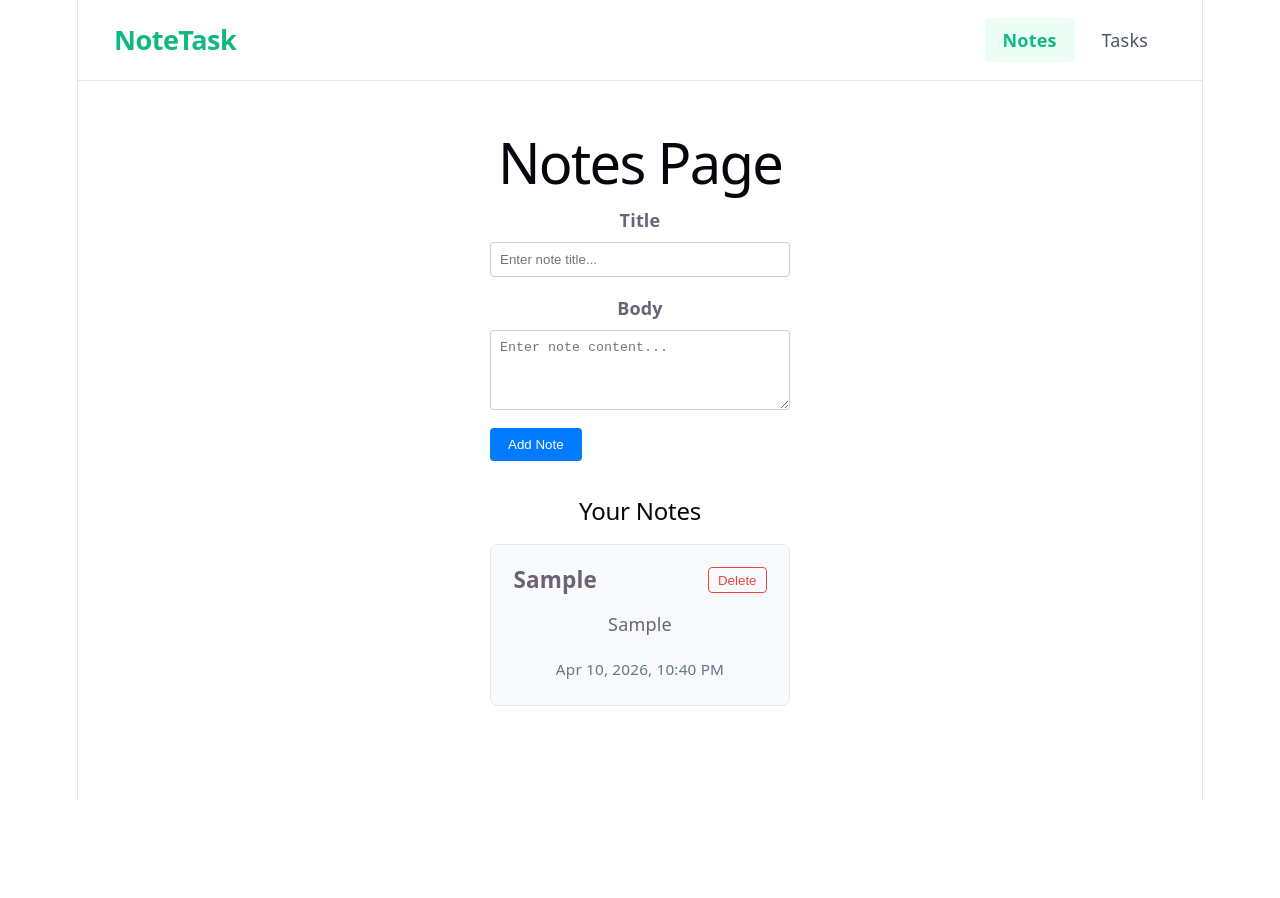
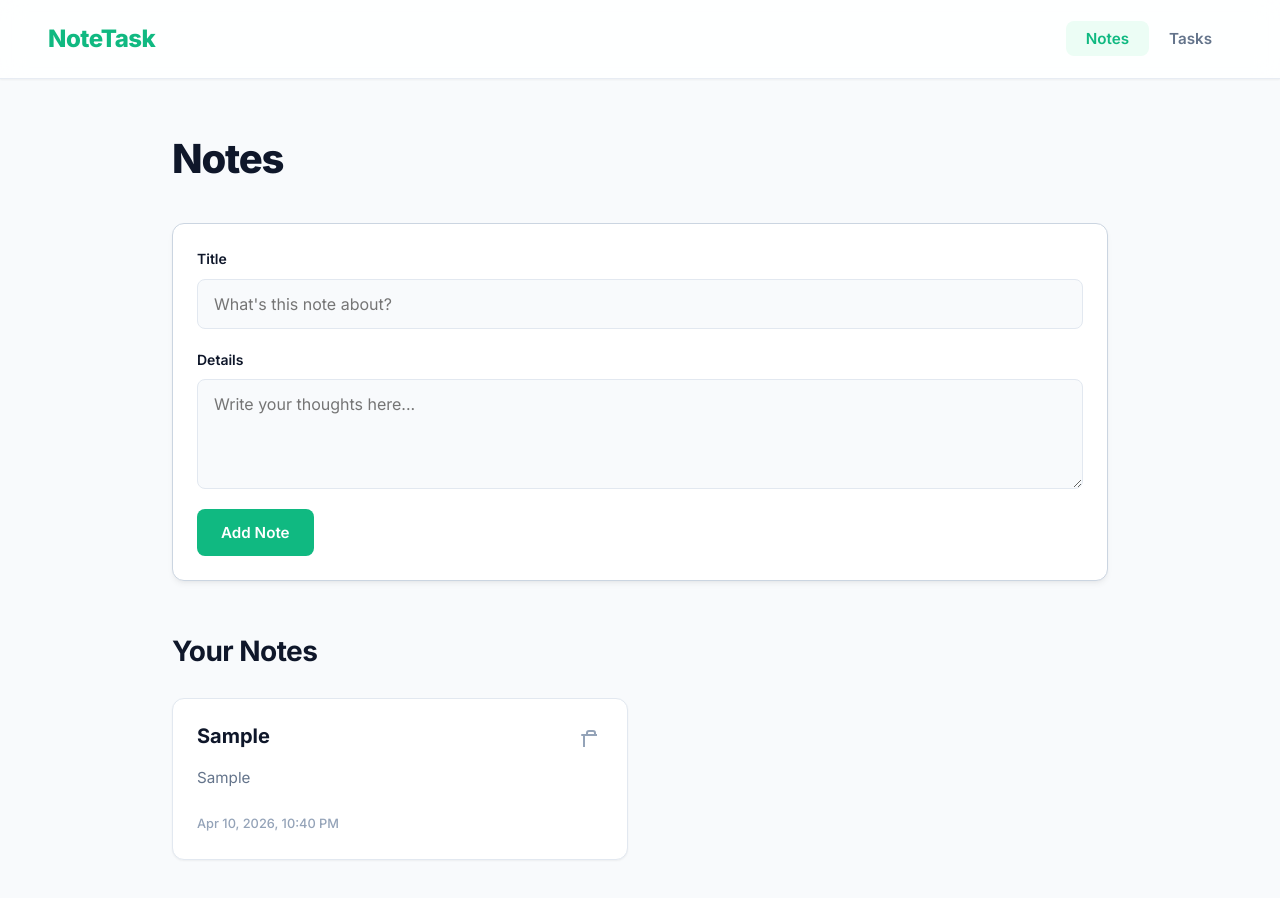
Before and after one commit to Roshann78/todo-notes-app, a React app in the folder frontend/: page / in a window 1280 px wide. Both pictures are taken after typing "Sample", "Sample" into the empty fields and a click on the button "Add Note". Shown: the top 898 px of the page. Before the commit the page ends 800 px from the top, so only its background shows below. Built offline with nearby package versions, Linux system fonts and the light colour scheme; the HTML template or start-up script is replaced by a standard one.

Commit message:
random ui changes

```diff
--- a/frontend/src/components/Navbar.jsx
+++ b/frontend/src/components/Navbar.jsx
@@ -3,83 +3,35 @@ import { NavLink } from 'react-router-dom';
 
 const Navbar = () => {
   const [isOpen, setIsOpen] = useState(false);
-
   const toggleMenu = () => setIsOpen(!isOpen);
-
-  // Styling function for NavLink to visually highlight the active page
-  const navLinkStyle = ({ isActive }) => ({
-    textDecoration: 'none',
-    color: isActive ? '#10b981' : '#475569',
-    fontWeight: isActive ? 'bold' : 'normal',
-    padding: '0.5rem 1rem',
-    borderRadius: '4px',
-    backgroundColor: isActive ? '#ecfdf5' : 'transparent',
-    transition: 'all 0.2s',
-  });
 
   return (
     <>
-      <nav style={{
-        display: 'flex',
-        justifyContent: 'space-between',
-        alignItems: 'center',
-        padding: '1rem 2rem',
-        backgroundColor: '#ffffff',
-        borderBottom: '1px solid #e2e8f0',
-        position: 'relative'
-      }}>
-        {/* Logo */}
-        <div style={{ fontSize: '1.5rem', fontWeight: 'bold', color: '#10b981', letterSpacing: '-0.5px' }}>
-          NoteTask
+      <nav className="navbar">
+        <div className="brand">NoteTask</div>
+        <div className="hamburger-menu" onClick={toggleMenu}>
+          <span className="bar"></span>
+          <span className="bar"></span>
+          <span className="bar"></span>
         </div>
-
-        {/* Hamburger Menu Icon (Mobile Only) */}
-        <div
-          className="hamburger-menu"
-          onClick={toggleMenu}
-          style={{ cursor: 'pointer', display: 'none', flexDirection: 'column', gap: '5px' }}
-        >
-          <span style={{ display: 'block', width: '25px', height: '3px', backgroundColor: '#334155', borderRadius: '2px' }}></span>
-          <span style={{ display: 'block', width: '25px', height: '3px', backgroundColor: '#334155', borderRadius: '2px' }}></span>
-          <span style={{ display: 'block', width: '25px', height: '3px', backgroundColor: '#334155', borderRadius: '2px' }}></span>
-        </div>
-
-        {/* Navigation Links */}
-        <div
-          className={`nav-menu ${isOpen ? 'open' : ''}`}
-          style={{ display: 'flex', gap: '0.5rem', alignItems: 'center' }}
-        >
-          <NavLink to="/" style={navLinkStyle} onClick={() => setIsOpen(false)}>Notes</NavLink>
-          <NavLink to="/tasks" style={navLinkStyle} onClick={() => setIsOpen(false)}>Tasks</NavLink>
+        <div className={`nav-menu ${isOpen ? 'open' : ''}`}>
+          <NavLink to="/" className={({ isActive }) => `nav-link ${isActive ? 'active' : ''}`} onClick={() => setIsOpen(false)}>Notes</NavLink>
+          <NavLink to="/tasks" className={({ isActive }) => `nav-link ${isActive ? 'active' : ''}`} onClick={() => setIsOpen(false)}>Tasks</NavLink>
         </div>
       </nav>
-
-      {/* Internal CSS for Media Queries */}
       <style>{`
+        .hamburger-menu { display: none; cursor: pointer; flex-direction: column; gap: 5px; padding: 4px; }
+        .bar { display: block; width: 24px; height: 3px; background-color: var(--text-main); border-radius: 3px; transition: var(--transition); }
         @media (max-width: 768px) {
-          .hamburger-menu {
-            display: flex !important;
+          .navbar { padding: 1.25rem 2rem; }
+          .hamburger-menu { display: flex; }
+          .nav-menu {
+            display: none; flex-direction: column; position: absolute; top: 100%; left: 0; width: 100%;
+            background-color: var(--surface-color); border-bottom: 1px solid var(--border-color);
+            padding: 1rem 0; box-shadow: var(--shadow-md); z-index: 50; gap: 0;
           }
-          .nav-menu {
-            display: none !important;
-            flex-direction: column;
-            position: absolute;
-            top: 100%;
-            left: 0;
-            width: 100%;
-            background-color: #ffffff;
-            border-bottom: 1px solid #e2e8f0;
-            padding: 1rem 0;
-            box-shadow: 0 4px 6px -1px rgba(0,0,0,0.1);
-            z-index: 50;
-          }
-          .nav-menu.open {
-            display: flex !important;
-          }
-          .nav-menu a {
-            width: 100%;
-            text-align: center;
-          }
+          .nav-menu.open { display: flex; }
+          .nav-link { border-radius: 0; padding: 1rem 2rem; text-align: center; }
         }
       `}</style>
     </>
--- a/frontend/src/components/NoteCard.jsx
+++ b/frontend/src/components/NoteCard.jsx
@@ -1,5 +1,4 @@
 const NoteCard = ({ note, onDelete }) => {
-  // Format the date using the browser's locale
   const formattedDate = new Date(note.createdAt).toLocaleDateString(undefined, {
     year: 'numeric',
     month: 'short',
@@ -9,19 +8,22 @@ const NoteCard = ({ note, onDelete }) => {
   });
 
   return (
-    <article className="note-card" style={{ border: '1px solid #e2e8f0', padding: '1.25rem', borderRadius: '8px', marginBottom: '1rem', backgroundColor: '#f8fafc' }}>
-      <header style={{ display: 'flex', justifyContent: 'space-between', alignItems: 'flex-start', marginBottom: '0.5rem' }}>
-        <h3 style={{ margin: '0 0 0.5rem 0', fontSize: '1.25rem' }}>{note.title}</h3>
+    <article className="card">
+      <header className="card-header">
+        <h3 className="card-title">{note.title}</h3>
         <button
           type="button"
           onClick={onDelete}
-          style={{ cursor: 'pointer', backgroundColor: 'transparent', color: '#ef4444', border: '1px solid #ef4444', borderRadius: '4px', padding: '0.25rem 0.5rem' }}
+          className="btn-delete"
+          title="Delete note"
         >
-          Delete
+          <svg width="18" height="18" fill="none" stroke="currentColor" strokeWidth="2" strokeLinecap="round" strokeLinejoin="round">
+            <path d="M3 6h18M19 6v14a2 2 0 01-2 2H7a2 2 0 01-2-2V6m3 0V4a2 2 0 012-2h4a2 2 0 012 2v2"></path>
+          </svg>
         </button>
       </header>
-      <p style={{ whiteSpace: 'pre-wrap', margin: '0 0 1rem 0', lineHeight: 1.5 }}>{note.body}</p>
-      <footer style={{ fontSize: '0.85rem', color: '#64748b' }}>
+      <p className="card-body">{note.body}</p>
+      <footer className="card-footer">
         <time dateTime={note.createdAt}>{formattedDate}</time>
       </footer>
     </article>
--- a/frontend/src/components/NoteForm.jsx
+++ b/frontend/src/components/NoteForm.jsx
@@ -6,48 +6,42 @@ const NoteForm = ({ onAddNote }) => {
 
   const handleSubmit = (e) => {
     e.preventDefault();
-    if (!title.trim() || !body.trim()) return; // Don't submit empty values
+    if (!title.trim() || !body.trim()) return;
 
-    // Pass values up to the parent component
     onAddNote(title.trim(), body.trim());
-
-    // Clear inputs after successful submission
     setTitle('');
     setBody('');
   };
 
   return (
-    <form onSubmit={handleSubmit} className="note-form" style={{ display: 'flex', flexDirection: 'column', gap: '1rem', maxWidth: '400px', marginBottom: '2rem' }}>
-      <div style={{ display: 'flex', flexDirection: 'column', gap: '0.5rem' }}>
-        <label htmlFor="title" style={{ fontWeight: 'bold' }}>Title</label>
+    <form onSubmit={handleSubmit} className="form-container">
+      <div className="input-group">
+        <label htmlFor="title" className="input-label">Title</label>
         <input
           type="text"
           id="title"
           name="title"
           value={title}
           onChange={(e) => setTitle(e.target.value)}
-          placeholder="Enter note title..."
-          style={{ padding: '0.5rem', borderRadius: '4px', border: '1px solid #ccc' }}
+          placeholder="What's this note about?"
+          className="input-field"
           required
         />
       </div>
-      <div style={{ display: 'flex', flexDirection: 'column', gap: '0.5rem' }}>
-        <label htmlFor="body" style={{ fontWeight: 'bold' }}>Body</label>
+      <div className="input-group">
+        <label htmlFor="body" className="input-label">Details</label>
         <textarea
           id="body"
           name="body"
           value={body}
           onChange={(e) => setBody(e.target.value)}
           rows="4"
-          placeholder="Enter note content..."
-          style={{ padding: '0.5rem', borderRadius: '4px', border: '1px solid #ccc' }}
+          placeholder="Write your thoughts here..."
+          className="input-field"
           required
         ></textarea>
       </div>
-      <button
-        type="submit"
-        style={{ alignSelf: 'flex-start', padding: '0.5rem 1rem', cursor: 'pointer', backgroundColor: '#007bff', color: 'white', border: 'none', borderRadius: '4px' }}
-      >
+      <button type="submit" className="btn-submit">
         Add Note
       </button>
     </form>
--- a/frontend/src/components/NoteList.jsx
+++ b/frontend/src/components/NoteList.jsx
@@ -3,17 +3,17 @@ import NoteCard from './NoteCard';
 const NoteList = ({ notes, onDeleteNote }) => {
   if (!notes || notes.length === 0) {
     return (
-      <section className="note-list" style={{ marginTop: '2rem' }}>
-        <h2 style={{ marginBottom: '1rem' }}>Your Notes</h2>
-        <p style={{ color: '#64748b', fontStyle: 'italic' }}>No notes yet. Create your first one!</p>
+      <section className="list-section">
+        <h2 className="section-title">Your Notes</h2>
+        <div className="empty-state">No notes yet. Create your first one above!</div>
       </section>
     );
   }
 
   return (
-    <section className="note-list" style={{ marginTop: '2rem' }}>
-      <h2 style={{ marginBottom: '1rem' }}>Your Notes</h2>
-      <div className="notes-container" style={{ display: 'grid', gap: '1rem', gridTemplateColumns: 'repeat(auto-fill, minmax(300px, 1fr))' }}>
+    <section className="list-section">
+      <h2 className="section-title">Your Notes</h2>
+      <div className="grid-container">
         {notes.map(note => (
           <NoteCard key={note.id} note={note} onDelete={() => onDeleteNote(note.id)} />
         ))}
--- a/frontend/src/components/TaskForm.jsx
+++ b/frontend/src/components/TaskForm.jsx
@@ -5,16 +5,16 @@ const TaskForm = ({ onAddTask }) => {
 
   const handleSubmit = (e) => {
     e.preventDefault();
-    if (!title.trim()) return; // Prevent empty tasks
+    if (!title.trim()) return;
 
     onAddTask(title.trim());
-    setTitle(''); // Clear input
+    setTitle('');
   };
 
   return (
-    <form onSubmit={handleSubmit} className="task-form" style={{ display: 'flex', gap: '0.5rem', maxWidth: '600px', marginBottom: '2rem', alignItems: 'flex-end' }}>
-      <div style={{ display: 'flex', flexDirection: 'column', gap: '0.25rem', flexGrow: 1 }}>
-        <label htmlFor="title" style={{ fontWeight: 'bold' }}>New Task</label>
+    <form onSubmit={handleSubmit} className="form-container" style={{ display: 'flex', gap: '1rem', alignItems: 'flex-end' }}>
+      <div className="input-group" style={{ margin: 0, flexGrow: 1 }}>
+        <label htmlFor="title" className="input-label">New Task</label>
         <input
           type="text"
           id="title"
@@ -22,14 +22,11 @@ const TaskForm = ({ onAddTask }) => {
           value={title}
           onChange={(e) => setTitle(e.target.value)}
           placeholder="What needs to be done?"
-          style={{ padding: '0.5rem', borderRadius: '4px', border: '1px solid #ccc' }}
+          className="input-field"
           required
         />
       </div>
-      <button
-        type="submit"
-        style={{ padding: '0.5rem 1rem', cursor: 'pointer', backgroundColor: '#10b981', color: 'white', border: 'none', borderRadius: '4px', height: 'fit-content' }}
-      >
+      <button type="submit" className="btn-submit" style={{ whiteSpace: 'nowrap' }}>
         Add Task
       </button>
     </form>
--- a/frontend/src/components/TaskItem.jsx
+++ b/frontend/src/components/TaskItem.jsx
@@ -4,39 +4,29 @@ const TaskItem = ({ task, onToggle, onDelete }) => {
   });
 
   return (
-    <article
-      className="task-item"
-      style={{
-        display: 'flex', alignItems: 'center', justifyContent: 'space-between',
-        border: '1px solid #e2e8f0', padding: '0.75rem', borderRadius: '8px',
-        marginBottom: '0.5rem', backgroundColor: '#f8fafc',
-        opacity: task.isCompleted ? 0.7 : 1
-      }}
-    >
-      <div style={{ display: 'flex', alignItems: 'center', gap: '1rem', overflow: 'hidden' }}>
+    <article className={`task-item ${task.isCompleted ? 'completed' : ''}`}>
+      <div className="task-content">
         <input
           type="checkbox"
           checked={task.isCompleted}
           onChange={onToggle}
-          style={{ width: '1.25rem', height: '1.25rem', cursor: 'pointer' }}
+          className="task-checkbox"
         />
-        <div style={{ display: 'flex', flexDirection: 'column' }}>
-          <h3 style={{
-            margin: 0, fontSize: '1.1rem',
-            textDecoration: task.isCompleted ? 'line-through' : 'none',
-            color: task.isCompleted ? '#64748b' : 'inherit'
-          }}>
-            {task.title}
-          </h3>
-          <span style={{ fontSize: '0.75rem', color: '#94a3b8' }}>{formattedDate}</span>
+        <div className="task-text">
+          <h3 className="task-title">{task.title}</h3>
+          <span className="card-footer" style={{ marginTop: '0.25rem' }}>{formattedDate}</span>
         </div>
       </div>
       <button
         type="button"
         onClick={onDelete}
-        style={{ cursor: 'pointer', backgroundColor: 'transparent', color: '#ef4444', border: '1px solid #ef4444', borderRadius: '4px', padding: '0.25rem 0.5rem', marginLeft: '1rem' }}
+        className="btn-delete"
+        title="Delete task"
+        style={{ marginLeft: '1rem' }}
       >
-        Delete
+        <svg width="18" height="18" fill="none" stroke="currentColor" strokeWidth="2" strokeLinecap="round" strokeLinejoin="round">
+          <path d="M3 6h18M19 6v14a2 2 0 01-2 2H7a2 2 0 01-2-2V6m3 0V4a2 2 0 012-2h4a2 2 0 012 2v2"></path>
+        </svg>
       </button>
     </article>
   );
--- a/frontend/src/index.css
+++ b/frontend/src/index.css
@@ -1,111 +1,350 @@
+@import url('https://fonts.googleapis.com/css2?family=Inter:wght@400;500;600;700;800&display=swap');
+
 :root {
-  --text: #6b6375;
-  --text-h: #08060d;
-  --bg: #fff;
-  --border: #e5e4e7;
-  --code-bg: #f4f3ec;
-  --accent: #aa3bff;
-  --accent-bg: rgba(170, 59, 255, 0.1);
-  --accent-border: rgba(170, 59, 255, 0.5);
-  --social-bg: rgba(244, 243, 236, 0.5);
-  --shadow:
-    rgba(0, 0, 0, 0.1) 0 10px 15px -3px, rgba(0, 0, 0, 0.05) 0 4px 6px -2px;
-
-  --sans: system-ui, 'Segoe UI', Roboto, sans-serif;
-  --heading: system-ui, 'Segoe UI', Roboto, sans-serif;
-  --mono: ui-monospace, Consolas, monospace;
-
-  font: 18px/145% var(--sans);
-  letter-spacing: 0.18px;
-  color-scheme: light dark;
-  color: var(--text);
-  background: var(--bg);
-  font-synthesis: none;
-  text-rendering: optimizeLegibility;
-  -webkit-font-smoothing: antialiased;
-  -moz-osx-font-smoothing: grayscale;
-
-  @media (max-width: 1024px) {
-    font-size: 16px;
-  }
+  --bg-color: #f8fafc;
+  --surface-color: #ffffff;
+  --border-color: #e2e8f0;
+  --text-main: #0f172a;
+  --text-muted: #64748b;
+  --primary: #10b981;
+  --primary-hover: #059669;
+  --danger: #ef4444;
+  --danger-hover: #dc2626;
+  --radius: 12px;
+  --shadow-sm: 0 1px 2px 0 rgb(0 0 0 / 0.05);
+  --shadow-md: 0 4px 6px -1px rgb(0 0 0 / 0.05), 0 2px 4px -2px rgb(0 0 0 / 0.05);
+  --shadow-hover: 0 10px 15px -3px rgb(0 0 0 / 0.08), 0 4px 6px -4px rgb(0 0 0 / 0.04);
+  --transition: all 0.25s cubic-bezier(0.4, 0, 0.2, 1);
 }
 
-@media (prefers-color-scheme: dark) {
-  :root {
-    --text: #9ca3af;
-    --text-h: #f3f4f6;
-    --bg: #16171d;
-    --border: #2e303a;
-    --code-bg: #1f2028;
-    --accent: #c084fc;
-    --accent-bg: rgba(192, 132, 252, 0.15);
-    --accent-border: rgba(192, 132, 252, 0.5);
-    --social-bg: rgba(47, 48, 58, 0.5);
-    --shadow:
-      rgba(0, 0, 0, 0.4) 0 10px 15px -3px, rgba(0, 0, 0, 0.25) 0 4px 6px -2px;
-  }
-
-  #social .button-icon {
-    filter: invert(1) brightness(2);
-  }
+* {
+  box-sizing: border-box;
+  margin: 0;
+  padding: 0;
 }
 
 body {
-  margin: 0;
+  font-family: 'Inter', -apple-system, BlinkMacSystemFont, sans-serif;
+  background-color: var(--bg-color);
+  color: var(--text-main);
+  line-height: 1.6;
+  -webkit-font-smoothing: antialiased;
 }
 
-#root {
-  width: 1126px;
-  max-width: 100%;
+/* Page Layout */
+.page-container {
+  padding: 3rem 2rem;
+  max-width: 1000px;
   margin: 0 auto;
-  text-align: center;
-  border-inline: 1px solid var(--border);
-  min-height: 100svh;
+  animation: fadeIn 0.5s ease-out;
+}
+
+.page-title {
+  font-size: 2.5rem;
+  font-weight: 800;
+  margin-bottom: 2rem;
+  color: var(--text-main);
+  letter-spacing: -0.03em;
+}
+
+/* Forms */
+.form-container {
+  background: var(--surface-color);
+  padding: 1.5rem;
+  border-radius: var(--radius);
+  box-shadow: var(--shadow-sm);
+  border: 1px solid var(--border-color);
+  margin-bottom: 3rem;
+  transition: var(--transition);
+}
+
+.form-container:focus-within {
+  box-shadow: var(--shadow-md);
+  border-color: #cbd5e1;
+}
+
+.input-group {
+  margin-bottom: 1.25rem;
   display: flex;
   flex-direction: column;
-  box-sizing: border-box;
+  gap: 0.5rem;
 }
 
-h1,
-h2 {
-  font-family: var(--heading);
-  font-weight: 500;
-  color: var(--text-h);
+.input-label {
+  font-weight: 600;
+  font-size: 0.875rem;
+  color: var(--text-main);
 }
 
-h1 {
-  font-size: 56px;
-  letter-spacing: -1.68px;
-  margin: 32px 0;
-  @media (max-width: 1024px) {
-    font-size: 36px;
-    margin: 20px 0;
-  }
-}
-h2 {
-  font-size: 24px;
-  line-height: 118%;
-  letter-spacing: -0.24px;
-  margin: 0 0 8px;
-  @media (max-width: 1024px) {
-    font-size: 20px;
-  }
-}
-p {
-  margin: 0;
+.input-field {
+  padding: 0.875rem 1rem;
+  border-radius: 8px;
+  border: 1px solid var(--border-color);
+  background-color: #f8fafc;
+  font-family: inherit;
+  font-size: 1rem;
+  transition: var(--transition);
+  outline: none;
+  width: 100%;
 }
 
-code,
-.counter {
-  font-family: var(--mono);
-  display: inline-flex;
-  border-radius: 4px;
-  color: var(--text-h);
+.input-field:focus {
+  background-color: var(--surface-color);
+  border-color: var(--primary);
+  box-shadow: 0 0 0 4px rgba(16, 185, 129, 0.1);
 }
 
-code {
-  font-size: 15px;
-  line-height: 135%;
-  padding: 4px 8px;
-  background: var(--code-bg);
+.btn-submit {
+  padding: 0.875rem 1.5rem;
+  background-color: var(--primary);
+  color: white;
+  border: none;
+  border-radius: 8px;
+  font-weight: 600;
+  cursor: pointer;
+  transition: var(--transition);
+  font-family: inherit;
+  font-size: 0.95rem;
 }
+
+.btn-submit:hover {
+  background-color: var(--primary-hover);
+  transform: translateY(-1.5px);
+  box-shadow: 0 4px 6px -1px rgba(16, 185, 129, 0.2);
+}
+
+.btn-submit:active {
+  transform: translateY(0px);
+}
+
+/* Cards & Lists */
+.list-section {
+  margin-top: 2rem;
+}
+
+.section-title {
+  font-size: 1.75rem;
+  font-weight: 700;
+  margin-bottom: 1.5rem;
+  color: var(--text-main);
+  letter-spacing: -0.02em;
+}
+
+.empty-state {
+  color: var(--text-muted);
+  font-weight: 500;
+  text-align: center;
+  padding: 4rem 2rem;
+  background: var(--surface-color);
+  border-radius: var(--radius);
+  border: 2px dashed var(--border-color);
+  font-size: 1.1rem;
+}
+
+.grid-container {
+  display: grid;
+  gap: 1.5rem;
+  grid-template-columns: repeat(auto-fill, minmax(320px, 1fr));
+}
+
+.card {
+  background: var(--surface-color);
+  border: 1px solid var(--border-color);
+  padding: 1.5rem;
+  border-radius: var(--radius);
+  box-shadow: var(--shadow-sm);
+  transition: var(--transition);
+  display: flex;
+  flex-direction: column;
+}
+
+.card:hover {
+  box-shadow: var(--shadow-hover);
+  transform: translateY(-4px);
+  border-color: #cbd5e1;
+}
+
+.card-header {
+  display: flex;
+  justify-content: space-between;
+  align-items: flex-start;
+  margin-bottom: 0.75rem;
+}
+
+.card-title {
+  margin: 0;
+  font-size: 1.25rem;
+  font-weight: 700;
+  color: var(--text-main);
+  line-height: 1.3;
+}
+
+.btn-delete {
+  cursor: pointer;
+  background: transparent;
+  color: #94a3b8;
+  border: none;
+  border-radius: 6px;
+  padding: 0.4rem;
+  transition: var(--transition);
+  display: flex;
+  align-items: center;
+  justify-content: center;
+}
+
+.btn-delete:hover {
+  color: var(--danger);
+  background-color: #fee2e2;
+  transform: scale(1.05);
+}
+
+.card-body {
+  white-space: pre-wrap;
+  margin: 0 0 1.5rem 0;
+  color: var(--text-muted);
+  flex-grow: 1;
+  font-size: 0.95rem;
+}
+
+.card-footer {
+  font-size: 0.8rem;
+  color: #94a3b8;
+  font-weight: 500;
+}
+
+/* Tasks */
+.task-item {
+  display: flex;
+  align-items: center;
+  justify-content: space-between;
+  background: var(--surface-color);
+  border: 1px solid var(--border-color);
+  padding: 1.25rem 1.5rem;
+  border-radius: var(--radius);
+  margin-bottom: 1rem;
+  box-shadow: var(--shadow-sm);
+  transition: var(--transition);
+}
+
+.task-item:hover {
+  box-shadow: var(--shadow-md);
+  border-color: #cbd5e1;
+  transform: translateX(4px);
+}
+
+.task-item.completed {
+  opacity: 0.6;
+  background-color: #f8fafc;
+}
+
+.task-item.completed:hover {
+  transform: none;
+}
+
+.task-content {
+  display: flex;
+  align-items: center;
+  gap: 1.25rem;
+  overflow: hidden;
+  flex-grow: 1;
+}
+
+.task-checkbox {
+  appearance: none;
+  width: 1.5rem;
+  height: 1.5rem;
+  border: 2px solid var(--text-muted);
+  border-radius: 6px;
+  cursor: pointer;
+  transition: var(--transition);
+  position: relative;
+  display: flex;
+  align-items: center;
+  justify-content: center;
+  flex-shrink: 0;
+}
+
+.task-checkbox:checked {
+  background-color: var(--primary);
+  border-color: var(--primary);
+}
+
+.task-checkbox:checked::after {
+  content: '✓';
+  color: white;
+  font-size: 1rem;
+  font-weight: bold;
+}
+
+.task-text {
+  display: flex;
+  flex-direction: column;
+}
+
+.task-title {
+  margin: 0;
+  font-size: 1.1rem;
+  font-weight: 600;
+  transition: var(--transition);
+  color: var(--text-main);
+}
+
+.task-item.completed .task-title {
+  text-decoration: line-through;
+  color: var(--text-muted);
+}
+
+/* Navbar */
+.navbar {
+  display: flex;
+  justify-content: space-between;
+  align-items: center;
+  padding: 1.25rem 3rem;
+  background: rgba(255, 255, 255, 0.85);
+  backdrop-filter: blur(12px);
+  -webkit-backdrop-filter: blur(12px);
+  box-shadow: var(--shadow-sm);
+  position: sticky;
+  top: 0;
+  z-index: 100;
+  border-bottom: 1px solid rgba(226, 232, 240, 0.8);
+}
+
+.brand {
+  font-size: 1.5rem;
+  font-weight: 800;
+  color: var(--primary);
+  letter-spacing: -0.5px;
+}
+
+.nav-links {
+  display: flex;
+  gap: 0.5rem;
+  align-items: center;
+}
+
+.nav-link {
+  text-decoration: none;
+  color: var(--text-muted);
+  font-weight: 600;
+  padding: 0.5rem 1.25rem;
+  border-radius: 8px;
+  transition: var(--transition);
+  font-size: 0.95rem;
+}
+
+.nav-link:hover {
+  background-color: #f1f5f9;
+  color: var(--text-main);
+}
+
+.nav-link.active {
+  color: var(--primary);
+  background-color: #ecfdf5;
+}
+
+/* Animations */
+@keyframes fadeIn {
+  from { opacity: 0; transform: translateY(15px); }
+  to { opacity: 1; transform: translateY(0); }
+}
--- a/frontend/src/pages/NotesPage.jsx
+++ b/frontend/src/pages/NotesPage.jsx
@@ -6,7 +6,6 @@ import { getNotes, saveNotes, generateId } from '../utils/localStorage';
 const NotesPage = () => {
   const [notes, setNotes] = useState(() => getNotes());
 
-  // Save notes to localStorage whenever the array changes
   useEffect(() => {
     saveNotes(notes);
   }, [notes]);
@@ -18,7 +17,6 @@ const NotesPage = () => {
       body,
       createdAt: new Date().toISOString()
     };
-    // Add new note to the beginning of the array
     setNotes(prevNotes => [newNote, ...prevNotes]);
   };
 
@@ -27,8 +25,8 @@ const NotesPage = () => {
   };
 
   return (
-    <div style={{ padding: '2rem', maxWidth: '800px', margin: '0 auto' }}>
-      <h1>Notes Page</h1>
+    <div className="page-container">
+      <h1 className="page-title">Notes</h1>
       <NoteForm onAddNote={handleAddNote} />
       <NoteList notes={notes} onDeleteNote={handleDeleteNote} />
     </div>
--- a/frontend/src/pages/TasksPage.jsx
+++ b/frontend/src/pages/TasksPage.jsx
@@ -31,8 +31,8 @@ const TasksPage = () => {
   };
 
   return (
-    <div style={{ padding: '2rem', maxWidth: '800px', margin: '0 auto' }}>
-      <h1>Tasks Page</h1>
+    <div className="page-container">
+      <h1 className="page-title">Tasks</h1>
       <TaskForm onAddTask={handleAddTask} />
       <TaskList
         tasks={tasks}
```
Also changed, not shown: frontend/src/components/TaskList.jsx (+5 -5 lines).
